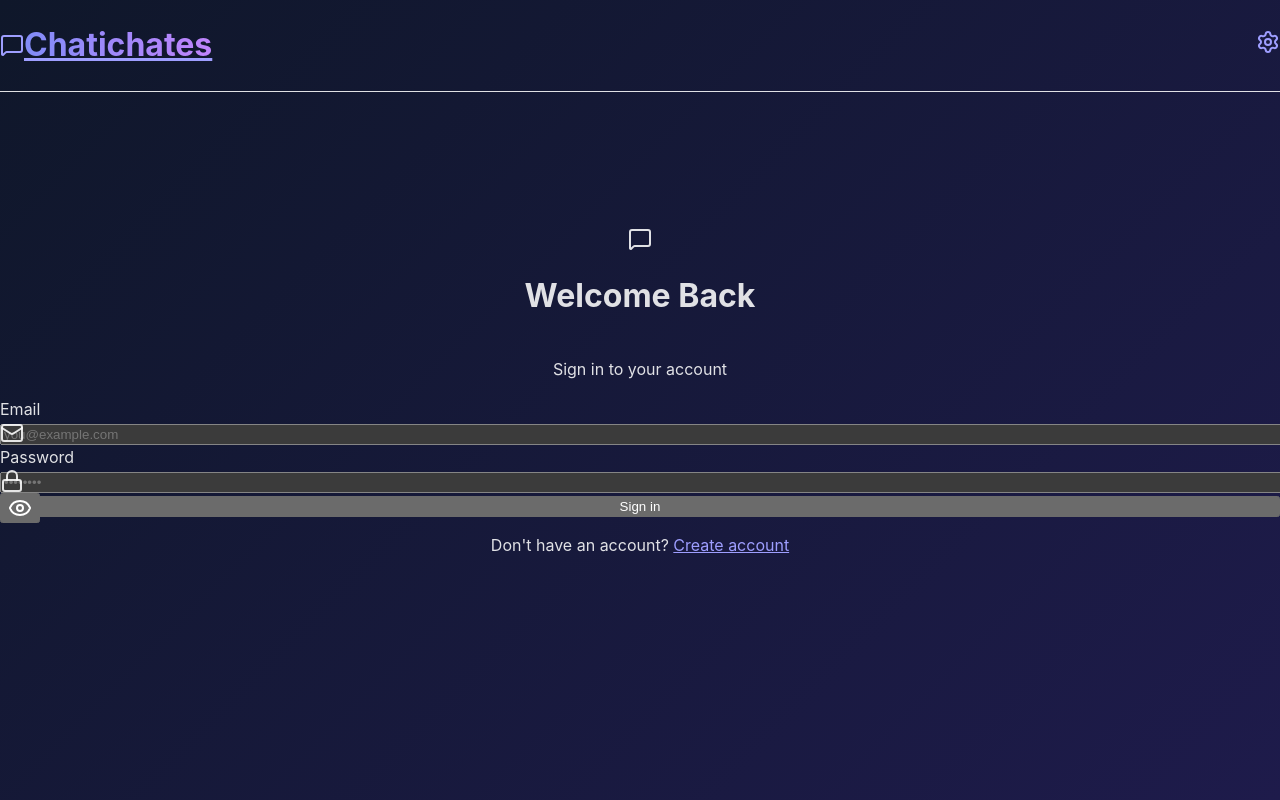
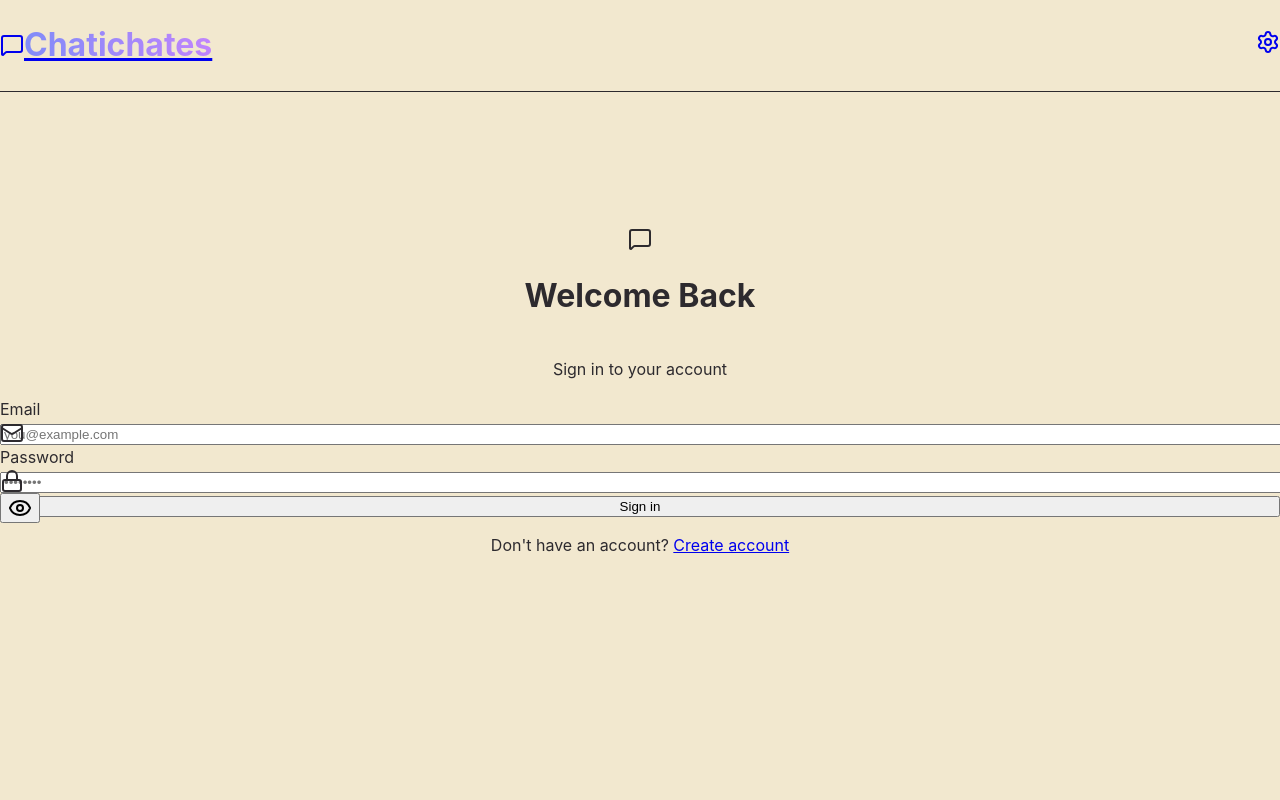
Before and after one commit to Mokshsheokand11/ChatiChates, a React app in the folder frontend/: page /login in a window 1280 px wide. Built offline with nearby package versions, Linux system fonts and the light colour scheme; no server answers; the HTML template or start-up script is replaced by a standard one.

Commit message:
Implement initial user authentication pages (Login, Sign Up) and foundational global styles.

```diff
--- a/frontend/src/App.jsx
+++ b/frontend/src/App.jsx
@@ -30,7 +30,7 @@ const App = () => {
     );
 
   return (
-    <div className="min-h-screen bg-slate-950 text-slate-100">
+    <div className="min-h-screen">
       <Navbar />
 
       <Routes>
--- a/frontend/src/index.css
+++ b/frontend/src/index.css
@@ -7,9 +7,9 @@
   line-height: 1.5;
   font-weight: 400;
 
-  color-scheme: dark;
-  color: rgba(255, 255, 255, 0.87);
-  background-color: #0f172a;
+  color-scheme: light;
+  color: #2D2A2E;
+  background-color: #F2E8CF;
 
   font-synthesis: none;
   text-rendering: optimizeLegibility;
@@ -20,8 +20,7 @@
 body {
   margin: 0;
   min-height: 100vh;
-  background: linear-gradient(135deg, #0f172a 0%, #1e1b4b 100%);
-  background-attachment: fixed;
+  background-color: #F2E8CF;
 }
 
 .glass {
--- a/frontend/src/pages/LoginPage.jsx
+++ b/frontend/src/pages/LoginPage.jsx
@@ -20,11 +20,7 @@ const LoginPage = () => {
 
     return (
         <div className="min-h-screen pt-16 flex items-center justify-center p-4">
-            <motion.div
-                initial={{ opacity: 0, scale: 0.95 }}
-                animate={{ opacity: 1, scale: 1 }}
-                className="grid lg:grid-cols-2 bg-base-100 rounded-2xl overflow-hidden shadow-2xl max-w-5xl w-full"
-            >
+            <div className="bg-base-100 rounded-2xl overflow-hidden shadow-2xl max-w-md w-full">
                 {/* Left Side - Form */}
                 <div className="flex flex-col justify-center items-center p-8 sm:p-16 lg:p-20">
                     <div className="w-full max-w-sm space-y-8">
@@ -113,12 +109,7 @@ const LoginPage = () => {
                     </div>
                 </div>
 
-                {/* Right Side - Image/Pattern */}
-                <AuthImagePattern
-                    title={"Welcome back!"}
-                    subtitle={"Sign in to continue your conversations and catch up with your friends."}
-                />
-            </motion.div>
+            </div>
         </div>
     );
 };
--- a/frontend/src/pages/SignUpPage.jsx
+++ b/frontend/src/pages/SignUpPage.jsx
@@ -36,11 +36,7 @@ const SignUpPage = () => {
 
     return (
         <div className="min-h-screen pt-16 flex items-center justify-center p-4">
-            <motion.div
-                initial={{ opacity: 0, scale: 0.95 }}
-                animate={{ opacity: 1, scale: 1 }}
-                className="grid lg:grid-cols-2 bg-base-100 rounded-2xl overflow-hidden shadow-2xl max-w-6xl w-full"
-            >
+            <div className="bg-base-100 rounded-2xl overflow-hidden shadow-2xl max-w-md w-full">
                 {/* left side */}
                 <div className="flex flex-col justify-center items-center p-8 sm:p-16 lg:p-20">
                     <div className="w-full max-w-sm space-y-8">
@@ -147,12 +143,7 @@ const SignUpPage = () => {
                     </div>
                 </div>
 
-                {/* right side */}
-                <AuthImagePattern
-                    title="Join our community"
-                    subtitle="Connect with friends, share moments, and stay in touch with your loved ones."
-                />
-            </motion.div>
+            </div>
         </div>
     );
 };
```
